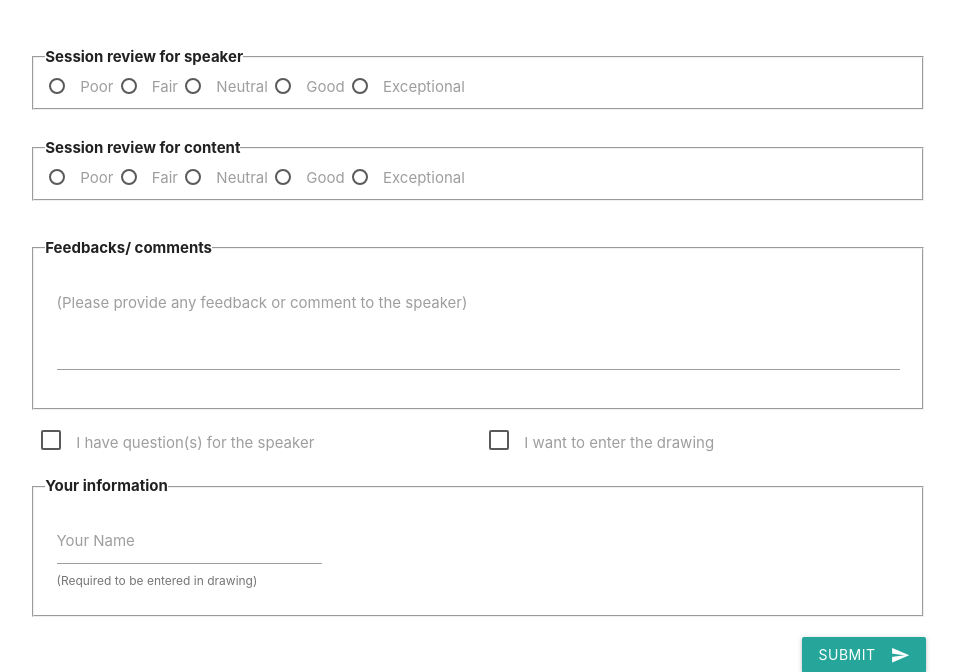
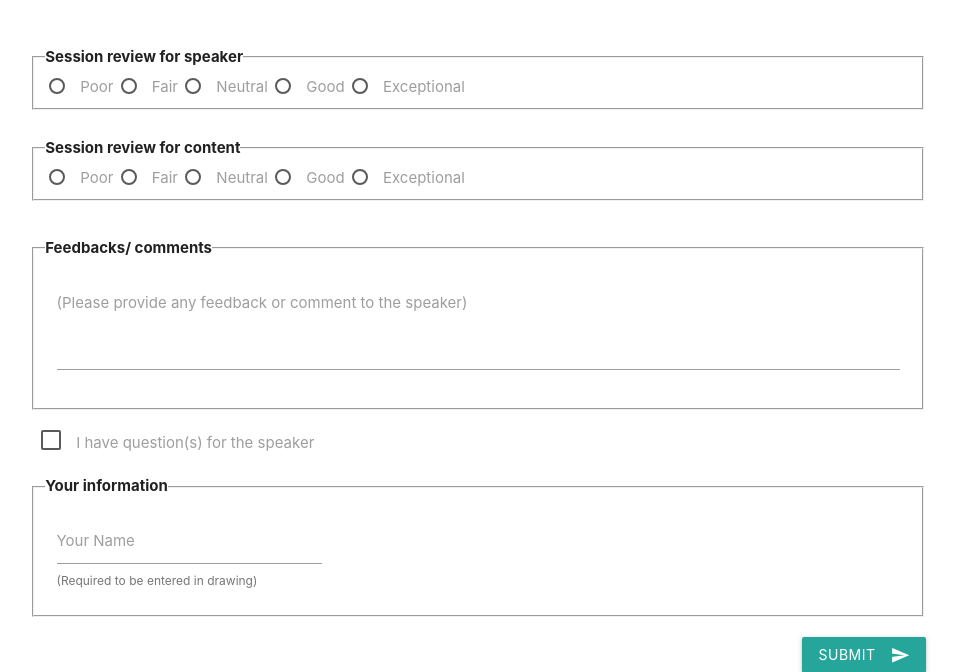
Before and after one commit to ShanTheNaan/CodeStock-speaker-form, a Flask app: template back-end/flaskApp/templates/form.html in a window 1280 px wide. Shown: the part 106-778 px from the top of the page, without its empty margins (162-1121 px from the left). Run offline with Flask 2, Linux system fonts and the light colour scheme; the template is opened without the code that fills it, so the values that code supplies are empty.

Commit message:
remove enter drawing button

```diff
--- a/back-end/flaskApp/static/js/form.js
+++ b/back-end/flaskApp/static/js/form.js
@@ -51,14 +51,6 @@ function formSubmit()
         }
     }
 
-    if(document.getElementById('drawing_checkbox').checked)
-    {
-        if(document.getElementById('guest-name').value == "")
-        {
-            complete = false;
-        }
-    }
-
     if(!complete)
     {
         window.alert('Please make sure all the required fields are filled out.');
--- a/back-end/flaskApp/templates/form.html
+++ b/back-end/flaskApp/templates/form.html
@@ -94,10 +94,6 @@
                         <input type="checkbox" class="filled-in" id="questions_checkbox" onclick="checkBoxClick()"/>
                         <span>I have question(s) for the speaker</span>
                     </label>
-                    <label class="col offset-s2 s4">
-                        <input type="checkbox" class="filled-in" id="drawing_checkbox" onclick="checkBoxClick()"/>
-                        <span>I want to enter the drawing</span>
-                    </label>
                 </p>
 
                 <div class="row" id="guest-info" style="display:block;">
```
